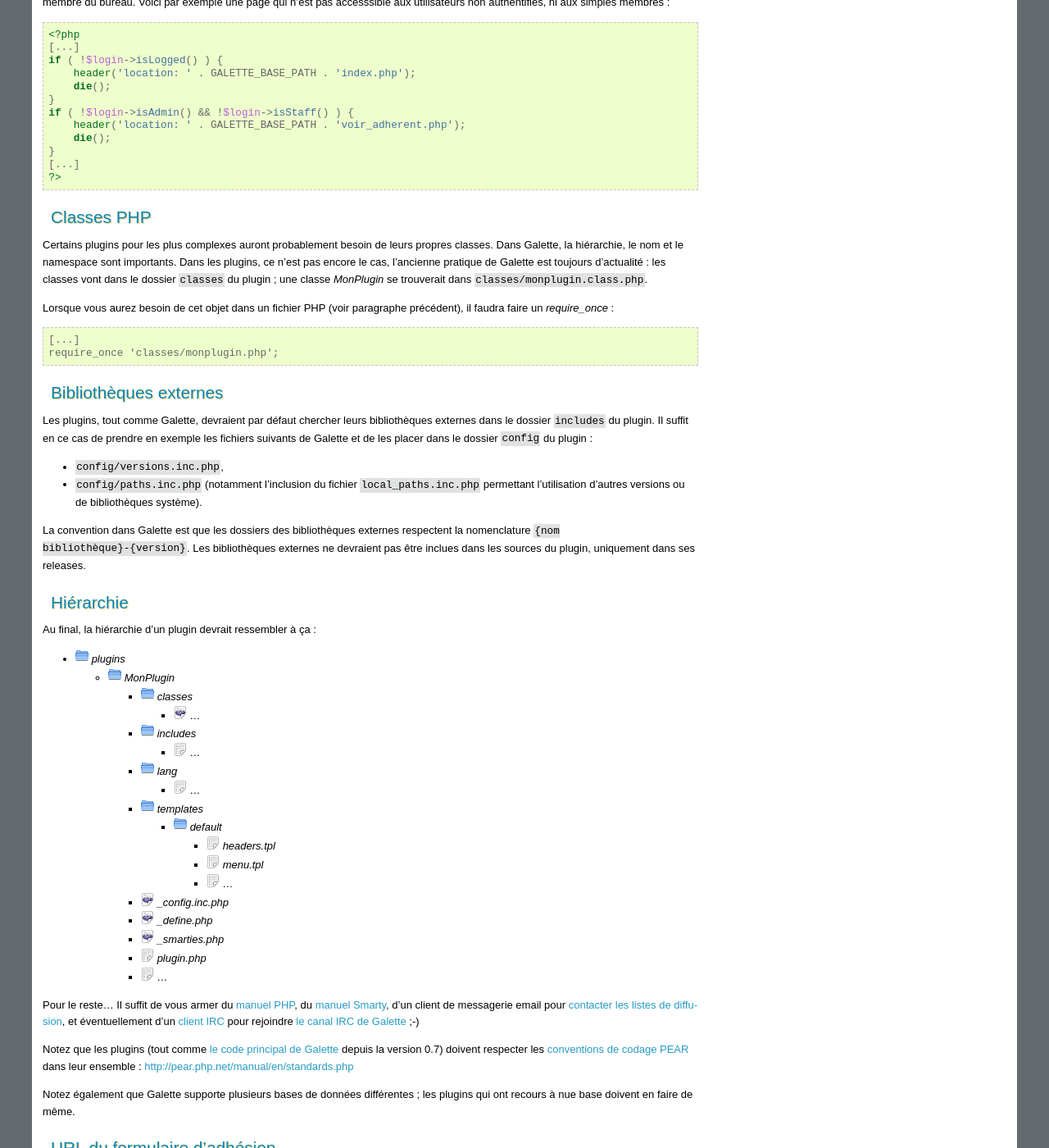
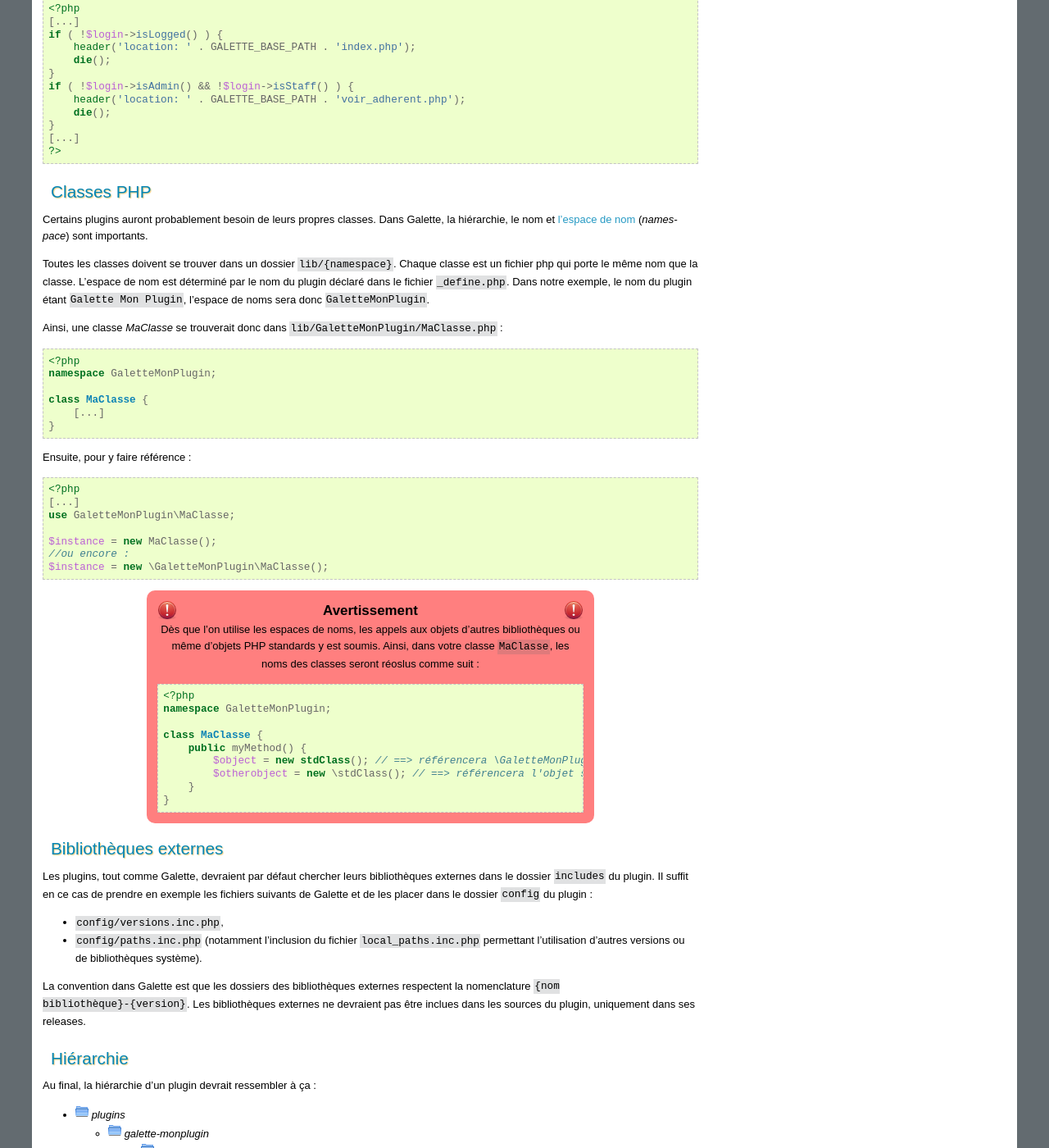
Before and after one commit to galette/galettedoc, a Sphinx documentation site: the page built from source/development/plugins.rst, in a window 1280 px wide and 1400 px high, scrolled down 7048 px. Shown: the whole window at 82% size. Built offline with Sphinx 7.4.7, drawn with Linux system fonts in a browser that asks for light colours; some of the changed text lies outside the part shown.

Commit message:
Utilisation de l'autoloader pour les plugins

```diff
--- a/source/development/plugins.rst
+++ b/source/development/plugins.rst
@@ -70,8 +70,6 @@
 
     [...]
 
-    ?>
-
 .. _pluginsconfig:
 
 Configuration des plugins
@@ -387,14 +385,49 @@
 Classes PHP
 ===========
 
-Certains plugins pour les plus complexes auront probablement besoin de leurs propres classes. Dans Galette, la hiérarchie, le nom et le namespace sont importants. Dans les plugins, ce n'est pas encore le cas, l'ancienne pratique de Galette est toujours d'actualité : les classes vont dans le dossier ``classes`` du plugin ; une classe `MonPlugin` se trouverait dans ``classes/monplugin.class.php``.
+Certains plugins auront probablement besoin de leurs propres classes. Dans Galette, la hiérarchie, le nom et `l'espace de nom <http://php.net/manual/fr/language.namespaces.php>`_ (`namespace`) sont importants.
 
-Lorsque vous aurez besoin de cet objet dans un fichier PHP (voir paragraphe précédent), il faudra faire un `require_once` :
+Toutes les classes doivent se trouver dans un dossier ``lib/{namespace}``. Chaque classe est un fichier php qui porte le même nom que la classe. L'espace de nom est déterminé par le nom du plugin déclaré dans le fichier ``_define.php``. Dans notre exemple, le nom du plugin étant ``Galette Mon Plugin``, l'espace de noms sera donc ``GaletteMonPlugin``.
+
+Ainsi, une classe `MaClasse` se trouverait donc dans ``lib/GaletteMonPlugin/MaClasse.php`` :
 
 .. code-block:: php
 
-   [...]
-   require_once 'classes/monplugin.php';
+    <?php
+    namespace GaletteMonPlugin;
+
+    class MaClasse {
+        [...]
+    }
+
+Ensuite, pour y faire référence :
+
+.. code-block:: php
+
+    <?php
+    [...]
+    use GaletteMonPlugin\MaClasse;
+
+    $instance = new MaClasse();
+    //ou encore :
+    $instance = new \GaletteMonPlugin\MaClasse();
+
+.. warning::
+
+    Dès que l'on utilise les espaces de noms, les appels aux objets d'autres bibliothèques ou même d'objets PHP standards y est soumis. Ainsi, dans votre classe ``MaClasse``, les noms des classes seront réoslus comme suit :
+
+    .. code-block:: php
+
+        <?php
+        namespace GaletteMonPlugin;
+
+        class MaClasse {
+            public myMethod() {
+                $object = new stdClass(); // ==> référencera \GaletteMonPlugin\stdClass() - qui n'existe pas
+                $otherobject = new \stdClass(); // ==> référencera l'objet standard stdClass de PHP
+            }
+        }
+
 
 Bibliothèques externes
 ======================
@@ -413,11 +446,7 @@
 
 * |folder| `plugins`
 
-  * |folder| `MonPlugin`
-
-    * |folder| `classes`
-
-      * |phpfile| `...`
+  * |folder| `galette-monplugin`
 
     * |folder| `includes`
 
@@ -426,6 +455,12 @@
     * |folder| `lang`
 
       * |file| `...`
+
+    * |folder| `lib`
+
+      * |folder| `GaletteMonPlugin`
+
+        * |phpfile| `...`
 
     * |folder| `templates`
 
@@ -445,7 +480,7 @@
 
 Notez que les plugins (tout comme :ref:`le code principal de Galette <codage>` depuis la version 0.7) doivent respecter les :ref:`conventions de codage PEAR <conventions>` dans leur ensemble : http://pear.php.net/manual/en/standards.php
 
-Notez également que Galette supporte plusieurs bases de données différentes ; les plugins qui ont recours à nue base doivent en faire de même.
+Notez également que Galette supporte plusieurs bases de données différentes ; les plugins qui ont recours à une base doivent en faire de même.
 
 URL du formulaire d'adhésion
 ============================
```
Also changed, not shown: other parts of source/development/plugins.rst (+1 -1 lines).
